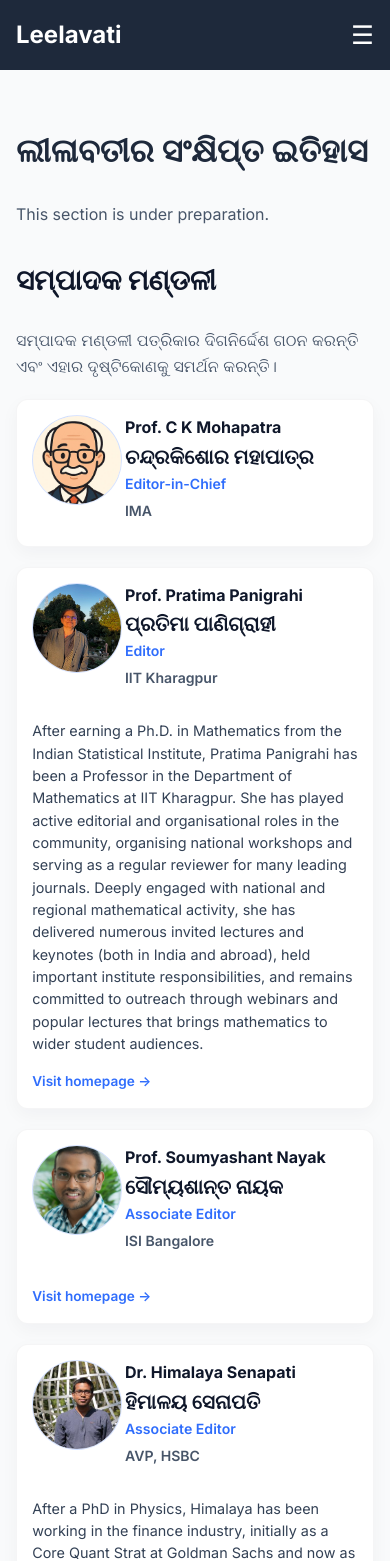
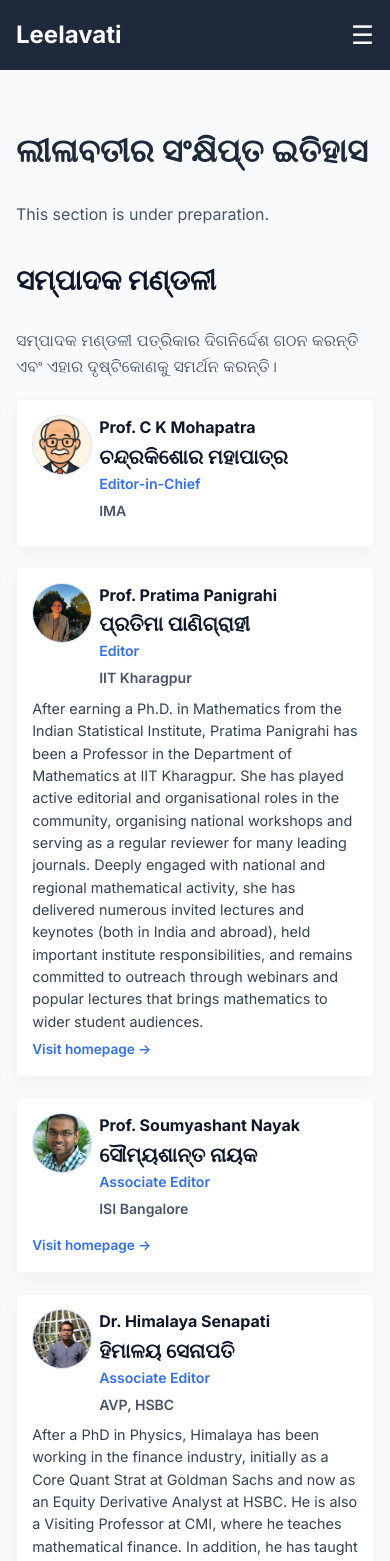
Before and after one commit to himalay1729/leelavati, a React (Vite) app: page /about in a window 390 px wide. Shown: the top 1561 px of the page. Built offline with nearby package versions, Linux system fonts and the light colour scheme.

Commit message:
editor card css change

```diff
--- a/src/pages/About/editors.css
+++ b/src/pages/About/editors.css
@@ -125,7 +125,7 @@
 .editorial-page .editor-bio {
   grid-column: 1 / 4;
   grid-row: 2 / 3;
-  margin-top: 0.8rem;
+  margin-top: 0.0rem;
   font-size: 0.9rem;
   font-size: 0.9rem;
   color: #475569;
@@ -181,8 +181,8 @@
 
 @media (max-width: 600px) {
   .editorial-page .editor-grid { grid-template-columns: 1fr; }
-  .editorial-page .editor-card { gap: 0.6rem; padding: 0.95rem; }
-  .editorial-page .editor-avatar { min-width: 48px; min-height: 48px; font-size: 0.95rem; }
+  .editorial-page .editor-card { padding: 0.95rem; }
+  .editorial-page .editor-avatar { font-size: 0.95rem; }
   .editorial-page .editor-name { white-space: normal; }
   .editorial-page .editor-bio {color: #334155;line-height: 1.55;}
 }
@@ -192,15 +192,16 @@
 
 .editorial-page .editor-card {
   display: grid;
-  grid-template-columns: 60px 0.85rem 1fr;
-
+  border-radius: 3px;
+  grid-template-columns: 60px 7px 1fr;
+}
   .editorial-page .editor-avatar,
   .editorial-page .editor-card img.editor-avatar {
     flex-shrink: 0;
     width: 60px;
     height: 60px;
-    min-width: 48px;
-    min-height: 48px;
+    min-width: 60px;
+    min-height: 60px;
   }
 
   .editorial-page .editor-grid {
@@ -208,5 +209,5 @@
   }
 
   .editorial-page .editor-name { white-space: normal; }
-  .editorial-page .editor-bio {color: #334155;line-height: 1.55;}
+  .editorial-page .editor-bio {color: #334155;line-height: 1.55; margin-top: 0px;}
 }
```
